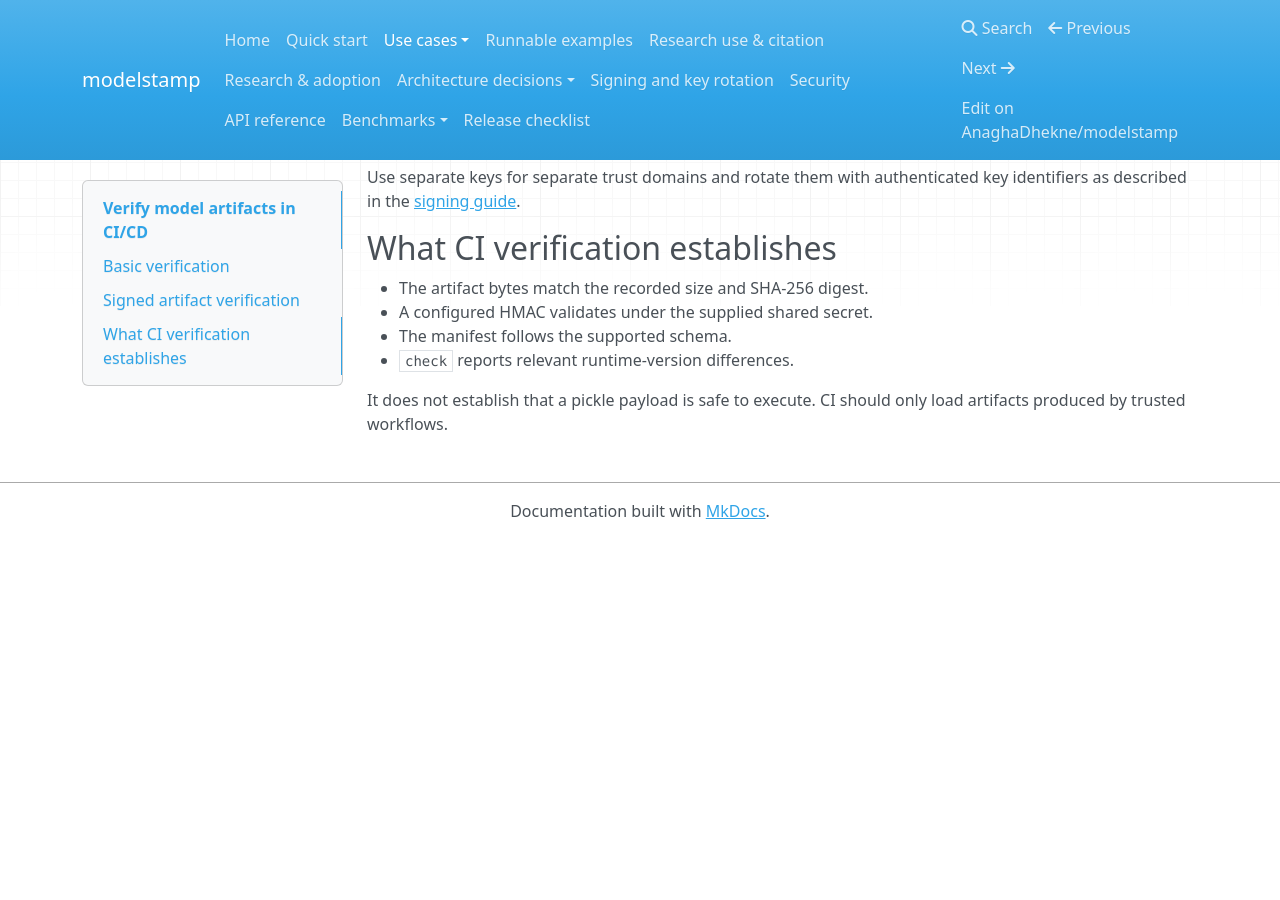
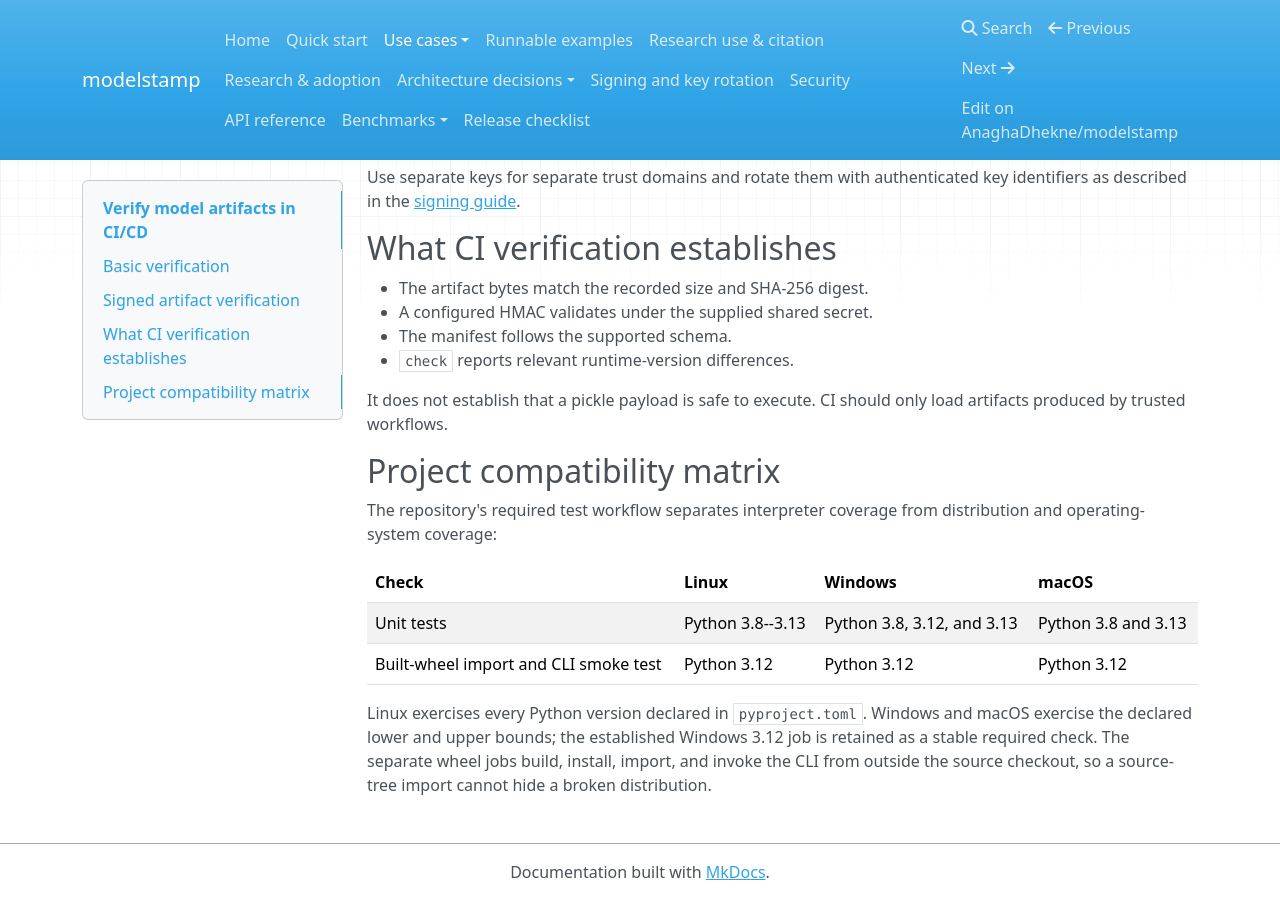
Before and after one commit to AnaghaDhekne/modelstamp, an MkDocs documentation site: the page built from docs/ci.md, in a window 1280 px wide and 900 px high, scrolled down 796 px. Built offline with MkDocs 1.6.1, drawn with Linux system fonts in a browser that asks for light colours; nearby versions of some CDN libraries; before the commit the page ends 1335 px from its top, so only the background shows below that.

Commit message:
ci: close cross-version and platform coverage gaps (#58)
* ci: close cross-platform coverage gaps

* docs: document cross-platform CI coverage

* docs: record CI gap closure

* ci: preserve required Linux check names

* ci: retain required Windows check

* ci: restore exact validated workflow

* docs: retain required Windows coverage

```diff
--- a/docs/ci.md
+++ b/docs/ci.md
@@ -52,3 +52,19 @@ key identifiers as described in the [signing guide](signing.md).
 
 It does not establish that a pickle payload is safe to execute. CI should only
 load artifacts produced by trusted workflows.
+
+## Project compatibility matrix
+
+The repository's required test workflow separates interpreter coverage from
+distribution and operating-system coverage:
+
+| Check | Linux | Windows | macOS |
+| --- | --- | --- | --- |
+| Unit tests | Python 3.8--3.13 | Python 3.8, 3.12, and 3.13 | Python 3.8 and 3.13 |
+| Built-wheel import and CLI smoke test | Python 3.12 | Python 3.12 | Python 3.12 |
+
+Linux exercises every Python version declared in `pyproject.toml`. Windows and
+macOS exercise the declared lower and upper bounds; the established Windows
+3.12 job is retained as a stable required check. The separate wheel jobs build,
+install, import, and invoke the CLI from outside the source checkout, so a
+source-tree import cannot hide a broken distribution.
```
Also changed, not shown: CHANGELOG.md (+3 -0 lines), 1 other file.
